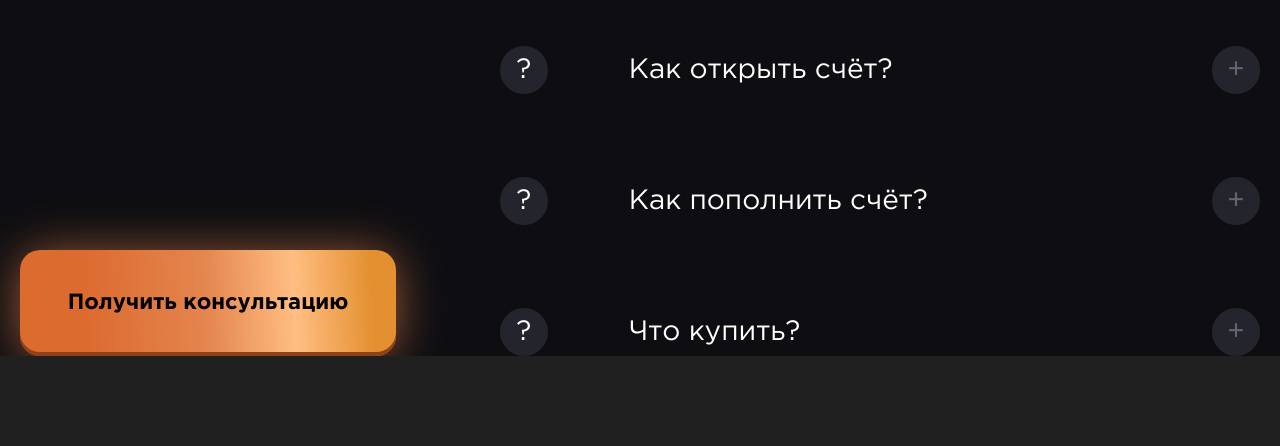
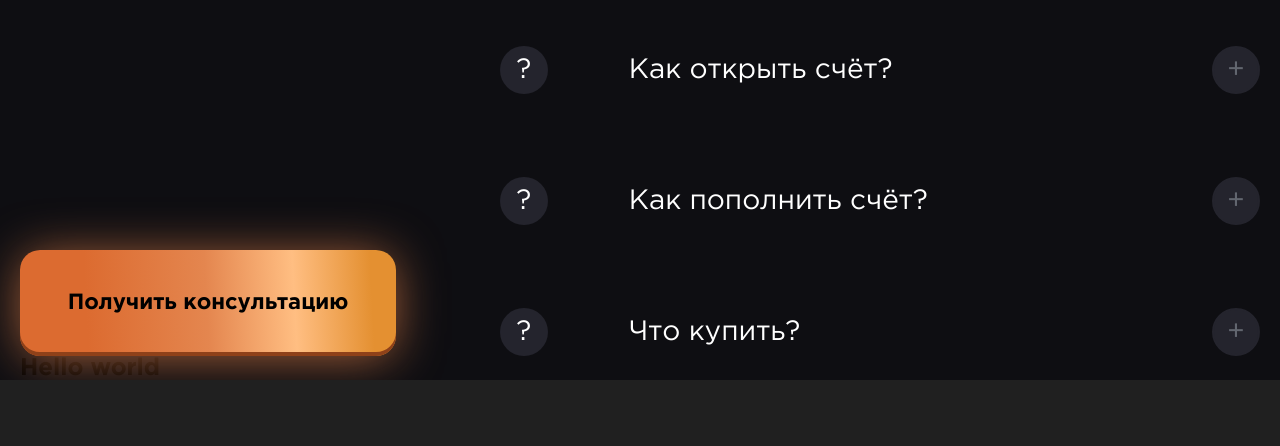
Before and after one commit to RasulToktobaev/leader, a plain HTML site: page index.html in a window 1280 px wide. Shown: the part 708-1154 px from the top of the page. Drawn offline with Linux system fonts and the light colour scheme.

Commit message:
add new section

```diff
--- a/index.html
+++ b/index.html
@@ -199,6 +199,12 @@
         </div>
     </section>
 
+    <section>
+        <div class="container">
+            <h2>Hello world</h2>
+        </div>
+    </section>
+
 </main>
 
 <footer class="footer">
```
